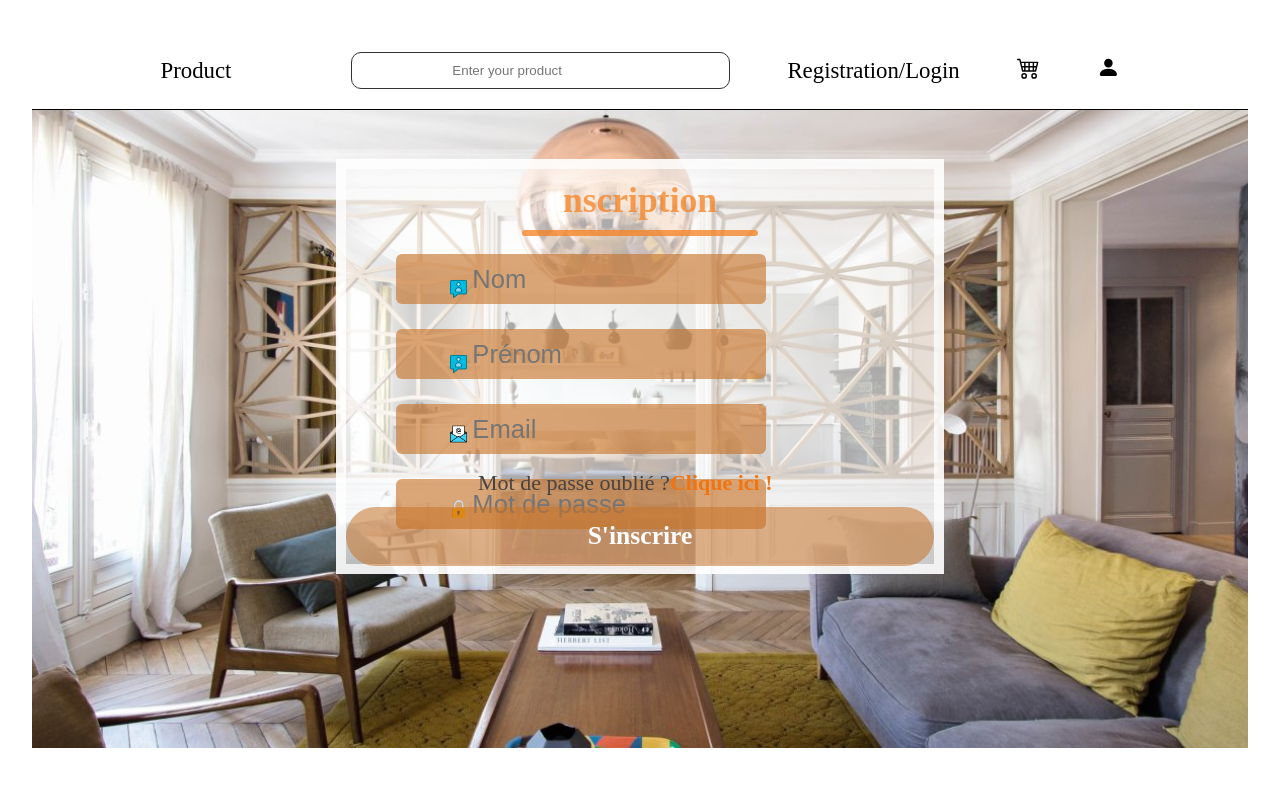
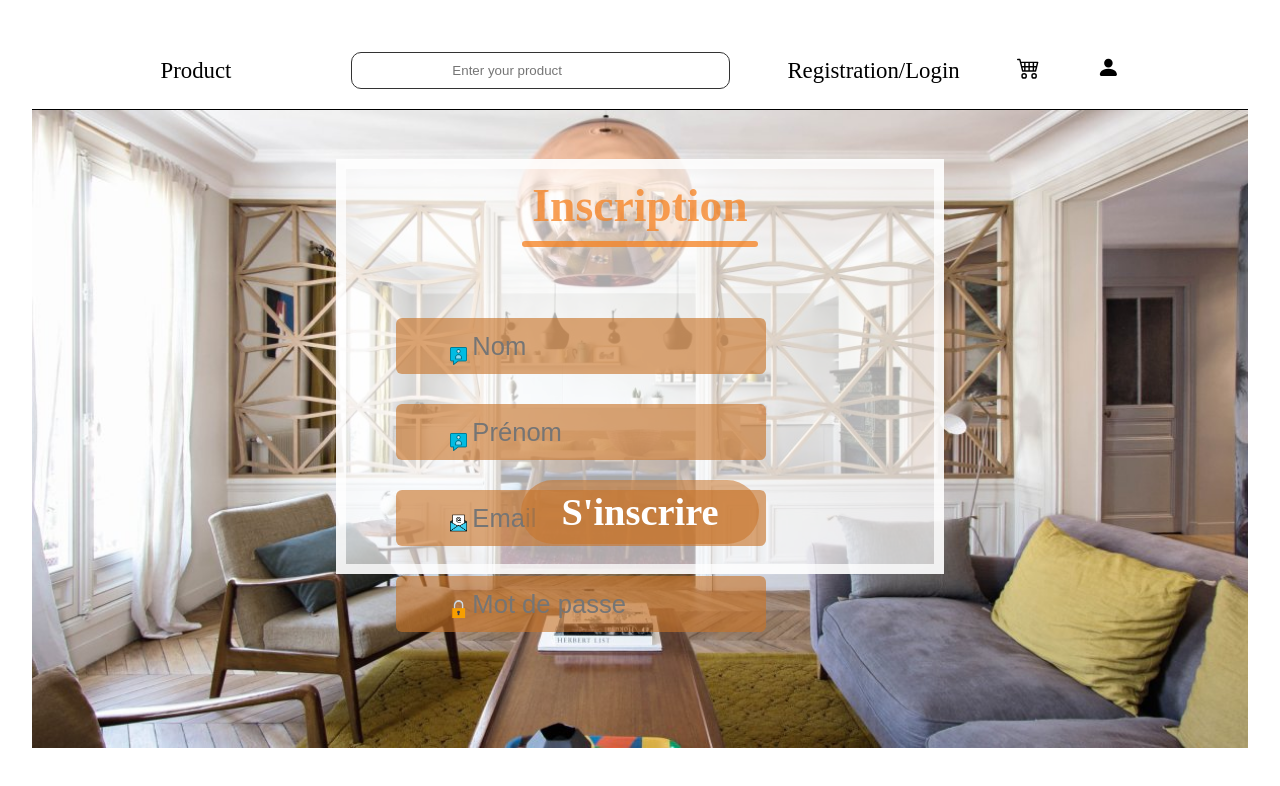
Before and after one commit to yoann90/projet-collectif-plateforme-de-vente-de-meubles-NOYALES_Meubles, a React (Vite) app in the folder front/projet-meuble/: page /Register in a window 1280 px wide. Shown: the top 786 px of the page. Built offline with nearby package versions, Linux system fonts and the light colour scheme; some icons are missing.

Commit message:
page inscription fini de chez fini

```diff
--- a/front/projet-meuble/src/PageConnexion/page_connexion.css
+++ b/front/projet-meuble/src/PageConnexion/page_connexion.css
@@ -69,7 +69,7 @@ code {
     justify-content: center;
     color:rgba(246, 128, 31, 0.749);
     /* responsive texte */
-    font-size: calc(10px + 2vw);
+    font-size: calc(20px + 2vw);
     font-weight: 700;
 
 
@@ -84,12 +84,12 @@ code {
 }
 
 .inputs-Champs-infos-ensemble {
-    margin: 85px 170px 6px 50px;
+    margin: 149px 170px 6px 50px;
     display: flex;
     width: 63%;
     height: 50%;
     flex-direction: column;
-    gap: 25px;
+    gap: 30px;
     /* border: 3px solid orangered; */
     font-size: calc(10px + 1vw);
 }
@@ -103,7 +103,7 @@ code {
     background: rgba(200, 115, 40, 0.621);
     border-radius: 6px;
     /* border: 3px solid red; */
-    padding: 0 10px;
+    padding: 3px 10px;
 
 
 }
@@ -137,11 +137,14 @@ code {
 
 .forgot-password{ /*Mot de passe oublié*/
     display: flex;
-    margin: 18px 0 11px 0;
-    width: 95%;
+    position: relative;
+    /* margin: 18px 0 11px 0; */
+    /* width: 95%; */
     color: rgb(70, 67, 67);
-    font-size: 22px;
+    font-size: 30px;
     justify-content: center;
+    bottom:50px;
+
 }
 
 .forgot-password span{ /*Cliquez ici*/
@@ -152,27 +155,54 @@ code {
 }
 
 .submit-container{
+    /* position: abso; */
     display: flex;
-    gap: 30px;
-    margin: auto;
-    font-size: calc(0px + 2vw);
+    justify-content: space-evenly;
+    align-items: center;
+    /* gap: 30px; */
+    /* margin: auto; */
+    font-size: calc(10px + 2vw);
+    /* border: 1px solid blue; */
 
 }
 
-.submit{
+.submit{/*bouton s'inscrire*/
     display: flex;
+    /* position: absolute; */
     justify-content: center;
     align-items: center;
-    width: 100%;
-    height: 59px;
+    /* width: 100%; */
+    /* height: 70px; */
     color: white;
     background: rgba(200, 115, 40, 0.541);
     border-radius: 50px;
-    font-size: 19px;
     font-weight: 700;
     cursor: pointer;
-    font-size: calc(0px + 2vw);
+    font-size: 38.4px;
+    bottom: 50px;
+    padding: 10px 40px;
+    /* border: 1px solid red; */
 
+}
+
+.subscribe{
+    text-decoration: none;
+    display: flex;
+    position: relative;
+    color: white;
+    background: rgba(200, 115, 40, 0.541);
+    border-radius: 50px;
+    font-weight: 700;
+    cursor: pointer;
+    font-size: 38.4px;
+    /* font-size: calc(5px + 2vw); */
+    padding: 10px 40px;
+    /* border: 1px solid green; */
+}
+
+.sub2{ /*S'inscrire*/
+    position: absolute;
+    bottom:20px;
 }
 
 .gray{
--- a/front/projet-meuble/src/PageConnexion/page_connexion.jsx
+++ b/front/projet-meuble/src/PageConnexion/page_connexion.jsx
@@ -58,9 +58,7 @@ function UserConnexion() {
             <div
               className={action === "Se connecter" ? "submit gray" : "submit"}
               onClick={() => {
-                setAction("Se connecter");
-              }}
-            >
+                setAction("Se connecter")}}>
 
               Se connecter
             </div>
@@ -71,7 +69,7 @@ function UserConnexion() {
               // }}
 
             >
-              <Link to="/register">inscrire</Link>
+              <Link  className="subscribe" to="/register">S'inscrire</Link>
 
             </div>
           </div>
--- a/front/projet-meuble/src/PageConnexion/register.jsx
+++ b/front/projet-meuble/src/PageConnexion/register.jsx
@@ -35,7 +35,7 @@ function Register() {
         }
       };
 
-  const [action, setAction] = React.useState("nscription");
+  const [action, setAction] = React.useState("Inscription");
   return (
     <>
       <form action="">
@@ -55,7 +55,7 @@ function Register() {
                   <div className="img-utilisateur">
                     <label htmlFor="">
                       <img src={utilisateur_icon} alt="" srcSet="" />
-                  <input type="text"  placeholder="Nom"  />
+                      <input type="text" placeholder="Nom" />
                     </label>
                   </div>
                 </div>
@@ -80,22 +80,15 @@ function Register() {
               <div className="input-champs-infos-indiv">
                 <div className="img-cadenas">
                   <label htmlFor="">
-                <img src={cadenas_icon} alt=""  />
-                <input type="password"  placeholder="Mot de passe" />
+                    <img src={cadenas_icon} alt="" />
+                    <input type="password" placeholder="Mot de passe" />
                   </label>
                 </div>
               </div>
             </div>
 
-          {action === "S'incrire" ? (
-            <div></div>
-          ) : (
-            <div className="forgot-password">
-              Mot de passe oublié ?<span>Clique ici !</span>
-            </div>
-          )}
             <div className="submit-container">
-
+              <div className="sub2">
                 <div
                   className={action === "S'inscrire" ? "submit gray" : "submit"}
                   onClick={() => {
@@ -107,6 +100,7 @@ function Register() {
               </div>
             </div>
           </div>
+        </div>
       </form>
     </>
   );
```
Lines whose indentation alone changed are shown as unchanged.
